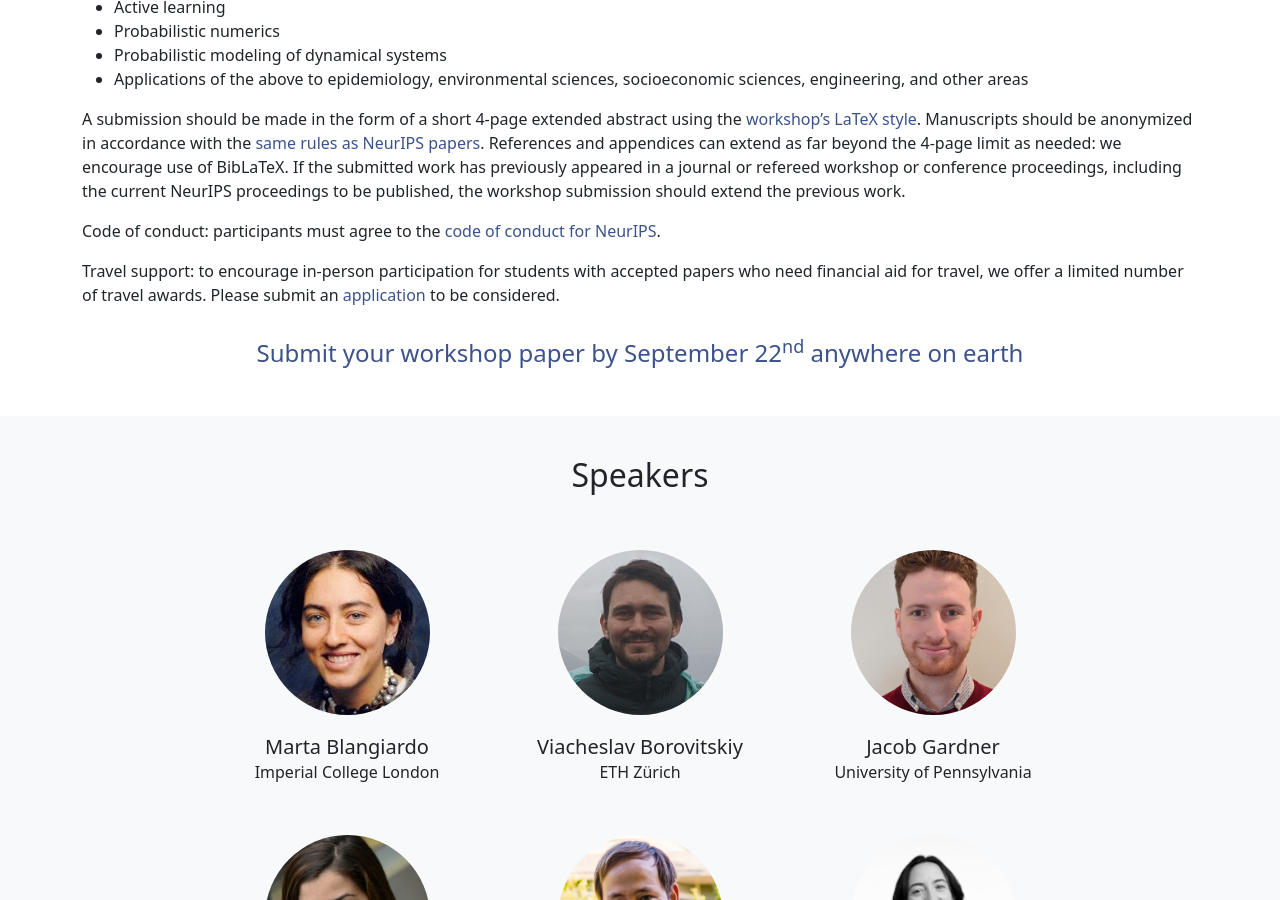
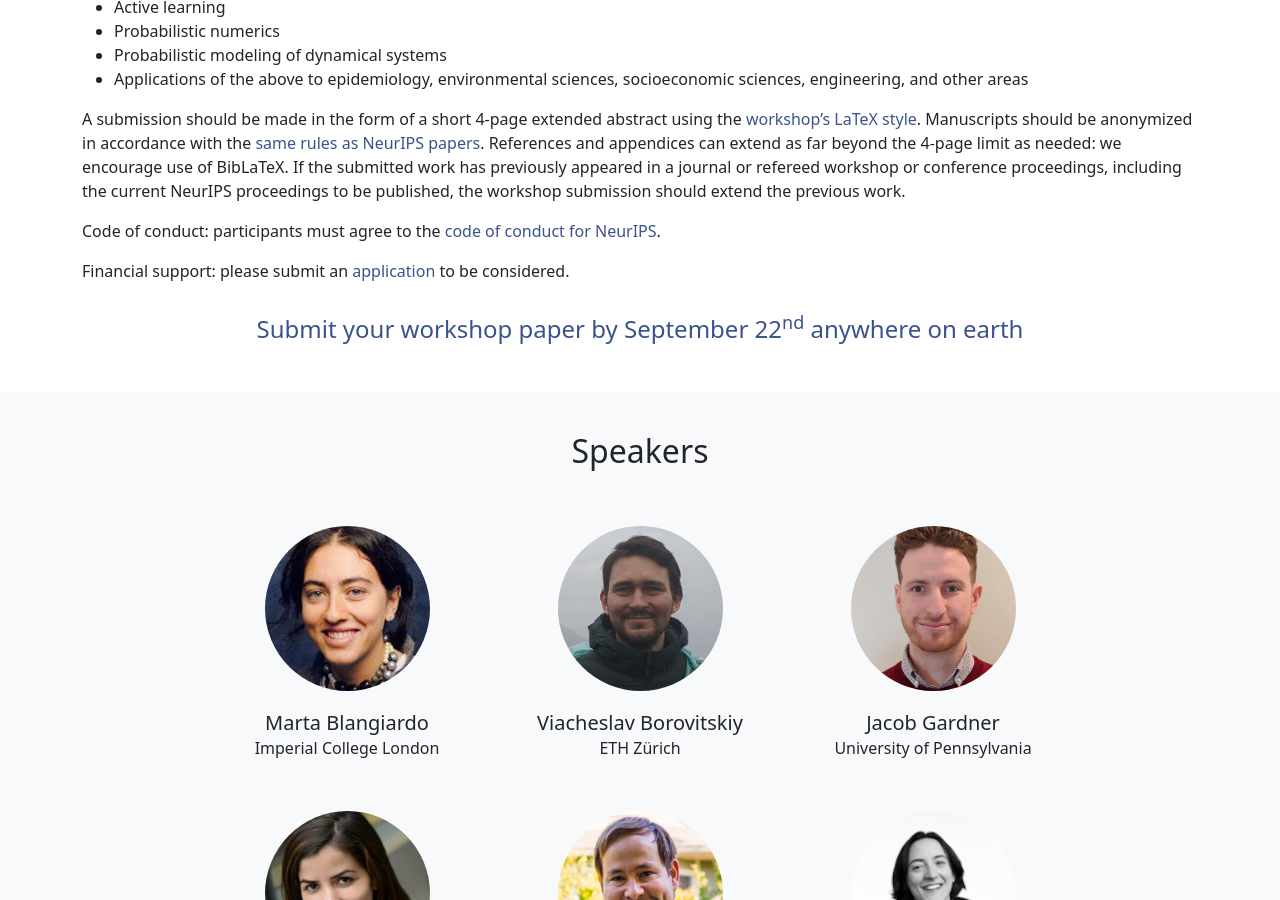
Before and after one commit to gp-seminar-series/neurips-2022, a Jekyll site: the page built from index.html, in a window 1280 px wide and 900 px high, scrolled down 1261 px. Built offline with Jekyll 4.4.1, drawn with Linux system fonts in a browser that asks for light colours; nearby versions of some CDN libraries.

Commit message:
Update travel support.

```diff
--- a/submissions.html
+++ b/submissions.html
@@ -21,6 +21,6 @@ If the submitted work has previously appeared in a journal or refereed workshop
 
 Code of conduct: participants must agree to the <a href="https://neurips.cc/public/CodeOfConduct">code of conduct for NeurIPS</a>.
 
-Travel support: to encourage in-person participation for students with accepted papers who need financial aid for travel, we offer a limited number of travel awards. Please submit an <a href="https://neurips.cc/public/CodeOfConduct">application</a> to be considered.
+Financial support: please submit an <a href="https://forms.gle/EkYpEL4BgyNoNNQNA">application</a> to be considered.
 
 <p class="h4 text-center py-3"><a href="https://cmt3.research.microsoft.com/GPSMDMS2022/">Submit your workshop paper by September 22<sup>nd</sup> anywhere on earth</a></p>
```
